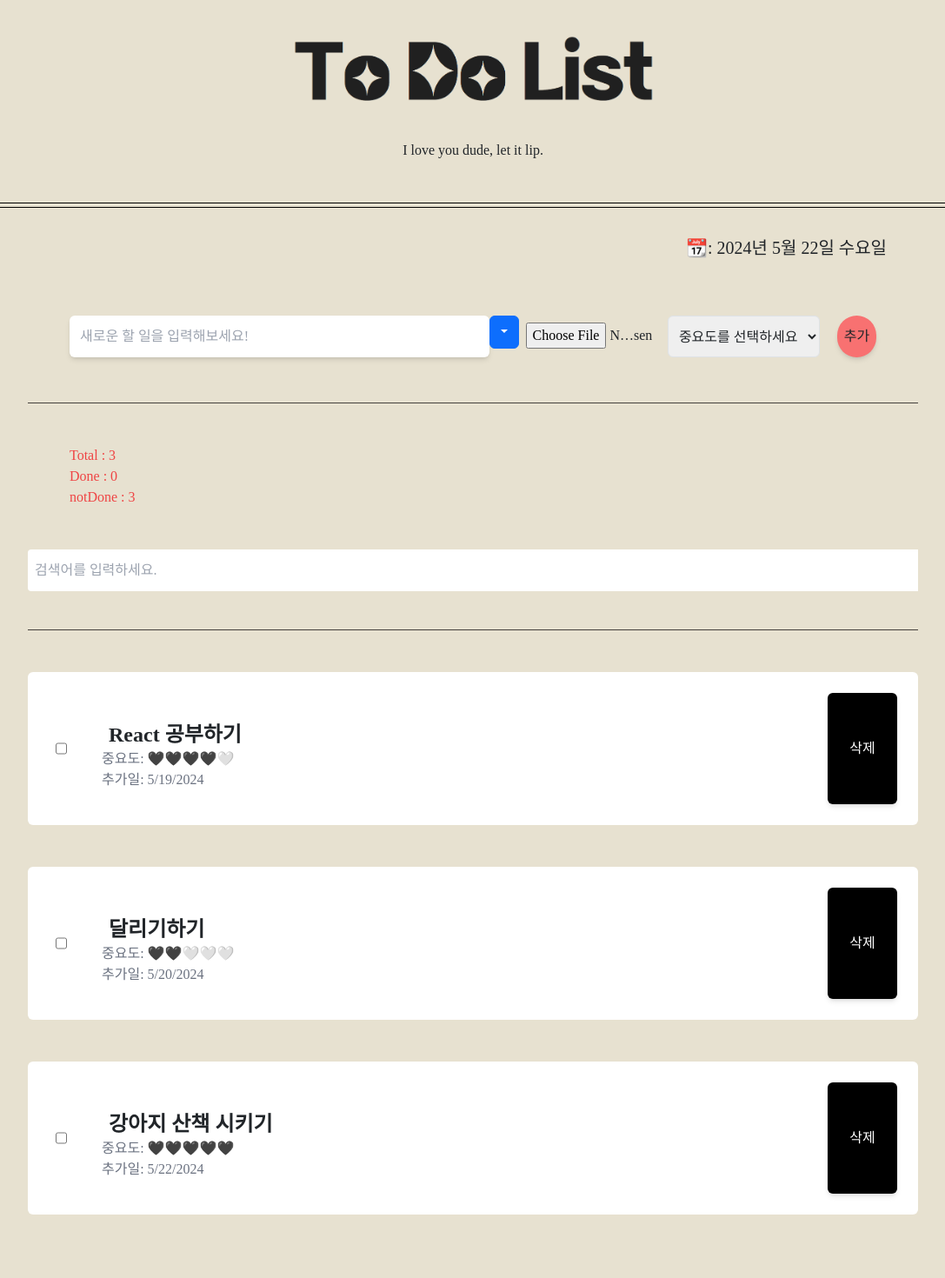
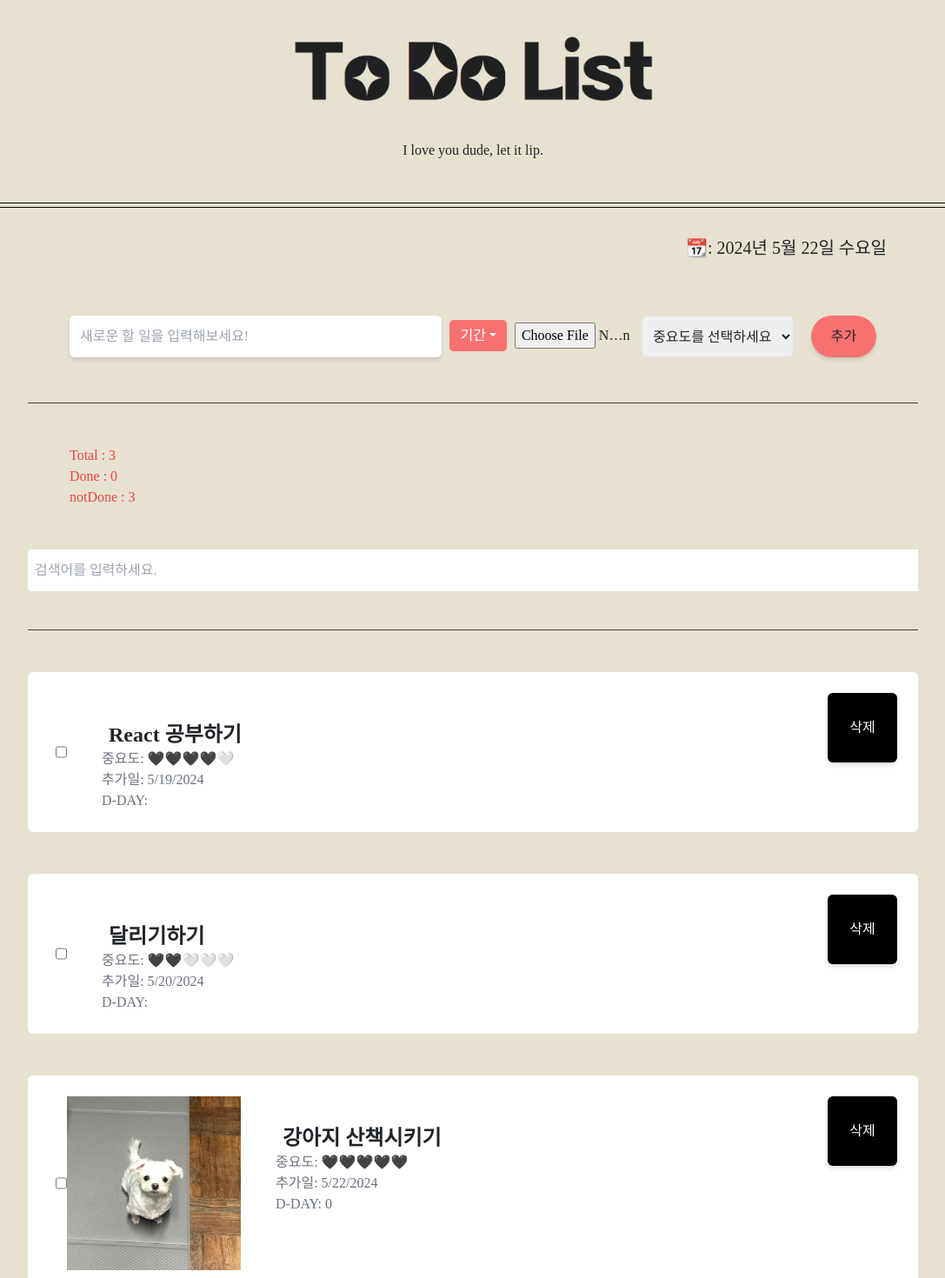
Before and after one commit to soyoon26/ToDoList, a React (Vite) app: page / in a window 1280 px wide. Shown: the top 1470 px of the page at 87% size, without its empty margins (96-1183 px from the left). Built offline with nearby package versions, Linux system fonts and the light colour scheme; a web font is replaced by a local one.

Commit message:
set D-DAY

```diff
--- a/src/App.jsx
+++ b/src/App.jsx
@@ -5,6 +5,7 @@ import Editor from "./components/Editor";
 import List from "./components/List";
 import Footer from "./components/Footer";
 import todoLogo from "./assets/todoLogo.png";
+import doggy from "./assets/doggy.jpg";
 const testData = [
   {
     id: 0,
@@ -13,20 +14,28 @@ const testData = [
     image: "",
     heart: "🖤🖤🖤🖤🤍",
     date: "2024.05.19",
+    deadline: "2024년 7월 18일",
+    dday: "",
   },
   {
     id: 1,
     isDone: false,
     content: "달리기하기",
+    image: "",
     heart: "🖤🖤🤍🤍🤍",
     date: "2024.05.20",
+    deadline: "2024년 5월 23일",
+    dday: "",
   },
   {
     id: 2,
     isDone: false,
-    content: "강아지 산책 시키기",
+    content: "강아지 산책시키기",
+    image: doggy,
     heart: "🖤🖤🖤🖤🖤",
     date: new Date().getTime(),
+    deadline: "2024년 5월 23일",
+    dday: "0",
   },
 ];
 function reducer(state, action) {
@@ -54,7 +63,7 @@ function App() {
   const [todos, dispatch] = useReducer(reducer, testData);
   const idRef = useRef(3);
 
-  const onCreate = (content, heart, image) => {
+  const onCreate = (content, heart, deadline, image, dday) => {
     dispatch({
       type: "CREATE",
       data: {
@@ -62,8 +71,10 @@ function App() {
         isDone: false,
         content: content,
         heart: heart,
+        deadline: deadline,
         image: image,
         date: new Date().getTime(),
+        dday: dday,
       },
     });
   };
--- a/src/components/Button.jsx
+++ b/src/components/Button.jsx
@@ -5,7 +5,7 @@ const Button = ({ onClick }) => {
 
   return (
     <button
-      className="ml-5 p-1 w-20 h-12 bg-red-400 rounded-full shadow-md"
+      className="ml-5 p-1 w-1/6 h-12 bg-red-400 rounded-full shadow-md"
       onClick={onClickButtion}
     >
       추가
--- a/src/components/Editor.jsx
+++ b/src/components/Editor.jsx
@@ -10,7 +10,8 @@ const Editor = ({ onCreate }) => {
   const [heart, setHeart] = useState("없음");
   const [image, setImage] = useState(potato);
   const inputRef = useRef();
-
+  const [deadline, setDeadline] = useState("기간");
+  const [dday, setDday] = useState();
   const onChangeContent = (e) => {
     setContent(e.target.value);
   };
@@ -43,14 +44,22 @@ const Editor = ({ onCreate }) => {
       inputRef.current.focus();
       return; //비어있으면 입력란에 포커스
     }
-    onCreate(content, heart, image);
+    onCreate(content, heart, deadline, image, dday);
     setContent("");
     setHeart("");
-    setImage("");
+    setImage(potato);
+    setDeadline("기간");
+    setDday("");
   };
 
   const handleChange = (event) => {
     setHeart(event.target.value);
+  };
+  const handle = (event) => {
+    const date = moment(event).format("YYYY년 MM월 DD일");
+    const days = event.getTime() - new Date().getTime();
+    setDeadline(date);
+    setDday(Math.ceil(days / (1000 * 3600 * 24)));
   };
   return (
     <div className="flex p-5 w-4/5">
@@ -62,15 +71,19 @@ const Editor = ({ onCreate }) => {
         onChange={onChangeContent}
         onKeyDown={onKeydown}
       ></input>
-      <DropdownButton onClick={handleToggle}>기간선택</DropdownButton>
-      {/* <button className="dropdown-toggle" onClick={toggleDropdown}>
-        기간
-      </button>
-      {isOpen && (
-        <div className="dropdown-menu">
-          <Calendar />
-        </div>
-      )} */}
+      <Dropdown className="ml-2 mt-1" onClick={handleToggle}>
+        <Dropdown.Toggle className="bg-red-400 border-bgColor">
+          {deadline}
+        </Dropdown.Toggle>
+        <Dropdown.Menu>
+          <Calendar
+            className="font-['cinema']"
+            onChange={handle}
+            formatDay={(locale, date) => moment(date).format("DD")}
+          />
+        </Dropdown.Menu>
+      </Dropdown>
+
       <input
         className="h-12 w-1/3 p-2"
         type="file"
--- a/src/components/TodoItem.jsx
+++ b/src/components/TodoItem.jsx
@@ -1,16 +1,18 @@
 import { useState } from "react";
-
 const TodoItem = ({
   id,
   isDone,
   content,
   heart,
+  deadline,
   image,
   date,
   onUpdate,
   onDelete,
   todos,
+  dday,
 }) => {
+  console.log(dday, "??");
   const [line, setLine] = useState(false);
   const onChangeCheckBox = () => {
     onUpdate(id);
@@ -40,12 +42,13 @@ const TodoItem = ({
           {content}
         </div>
         <div className=" text-gray-500">중요도: {heart}</div>
-        <div className="date mb-3 text-gray-500">
+        <div className=" text-gray-500">
           추가일: {new Date(date).toLocaleDateString()}
         </div>
+        <div className="text-gray-500">D-DAY: {dday}</div>
       </div>
       <button
-        className="bg-black ml-auto w-20 text-white rounded shadow-md p-1"
+        className="bg-black  ml-auto w-20 h-20 text-white rounded shadow-md p-1"
         onClick={onClickDeleteButton}
       >
         삭제
```
Also changed, not shown: src/assets/doggy.jpg (added), src/assets/icecream.jpg (added).
